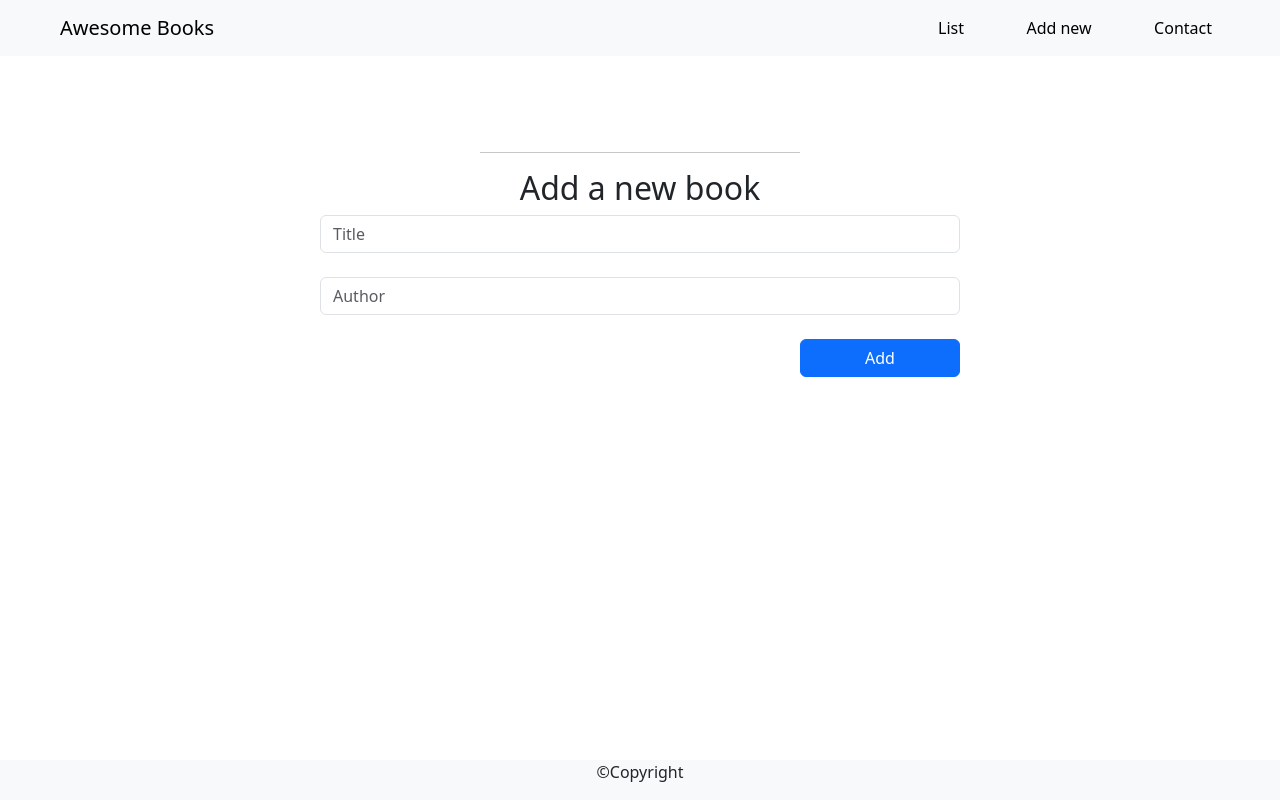
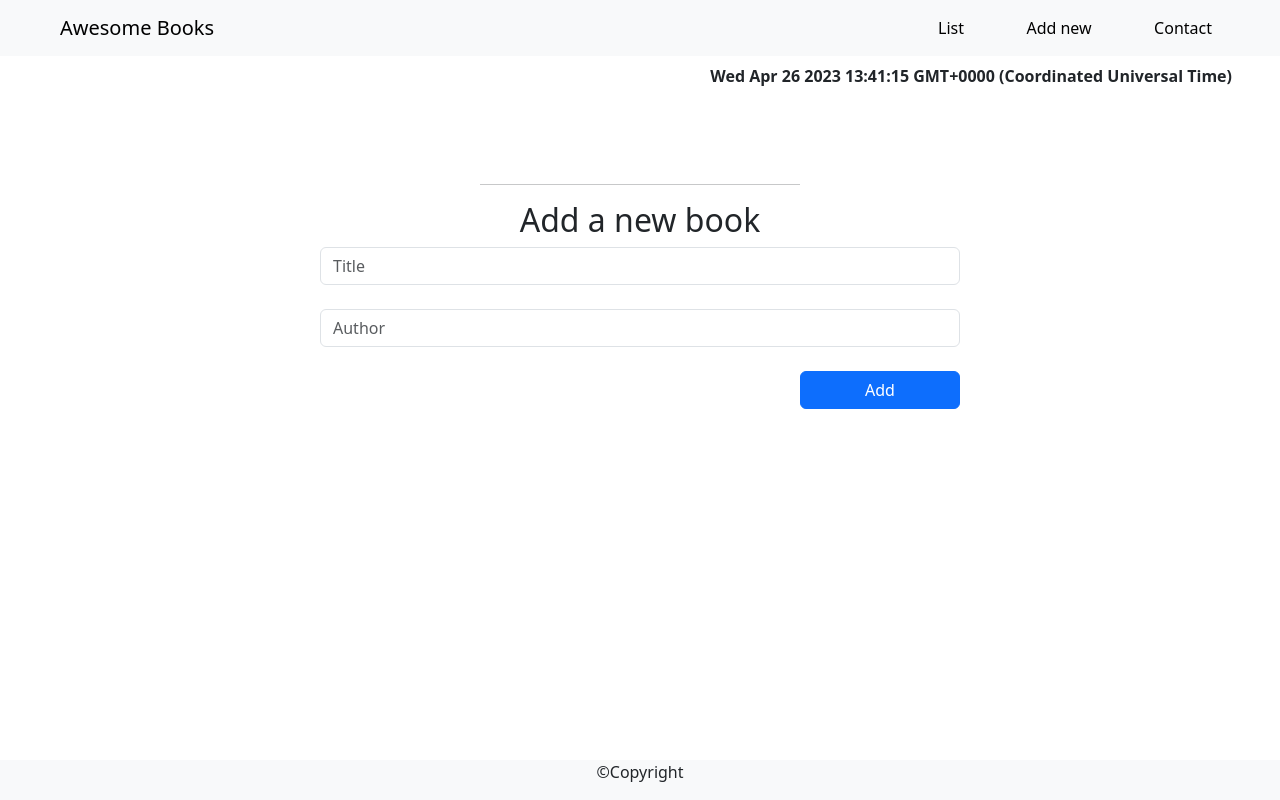
Before and after one commit to andrianarivo/awesome_books, a website: page index.html in a window 1280 px wide. Drawn offline with nearby package versions, Linux system fonts and the light colour scheme.

Commit message:
Build date section and add script of it to html

```diff
--- a/index.html
+++ b/index.html
@@ -35,11 +35,9 @@
       </nav>
     </header>
     <!-- Date -->
-    <time></time>
+    <time class="fw-bold text-right w-100 d-flex justify-content-end pe-5 pt-2"></time>
     <!-- Main -->
-    <main>
-
-    </main>
+    <main></main>
     <!-- Book Collection -->
     <ul
       class="books w-50 mx-auto list-unstyled my-5 list-group border-3 border-dark"></ul>
@@ -76,6 +74,7 @@
       src="https://cdn.jsdelivr.net/npm/bootstrap@5.3.0-alpha3/dist/js/bootstrap.bundle.min.js"
       integrity="sha384-ENjdO4Dr2bkBIFxQpeoTz1HIcje39Wm4jDKdf19U8gI4ddQ3GYNS7NTKfAdVQSZe"
       crossorigin="anonymous"></script>
+    <script src="js/date.js"></script>
     <script src="js/script-class.js"></script>
   </body>
 </html>
--- /dev/null
+++ b/js/date.js
@@ -0,0 +1 @@
+document.querySelector('time').innerText = new Date();
```
